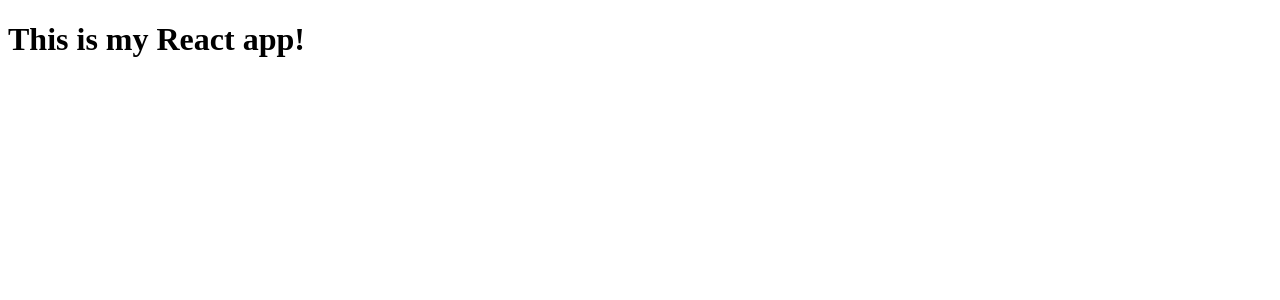
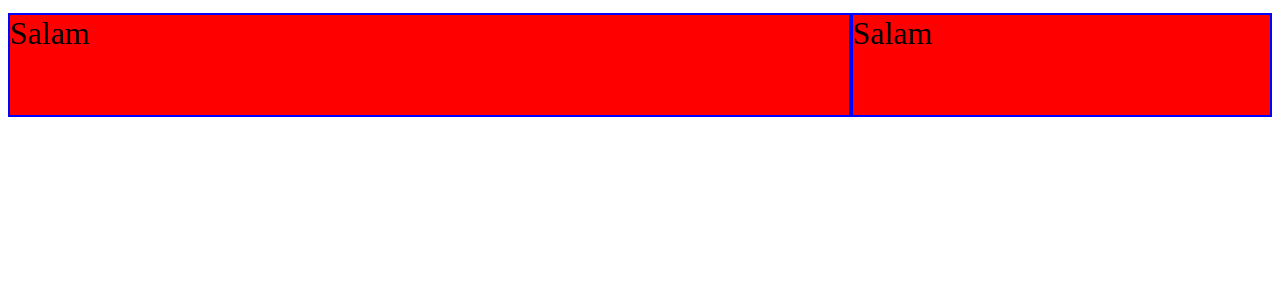
Before and after one commit to alirezatahani/React-Template, a React app: page / in a window 1280 px wide. Shown: the top 300 px of the page. Built offline with nearby package versions, Linux system fonts and the light colour scheme.

Commit message:
Row and Col components created

```diff
--- a/package.json
+++ b/package.json
@@ -28,7 +28,9 @@
     "webpack-dev-server": "^4.9.0"
   },
   "dependencies": {
+    "@types/styled-components": "^5.1.25",
     "react": "^18.0.0",
-    "react-dom": "^18.0.0"
+    "react-dom": "^18.0.0",
+    "styled-components": "^5.3.5"
   }
 }
--- /dev/null
+++ b/src/components/grid/content/Col.tsx
@@ -0,0 +1,29 @@
+import * as React from 'react';
+import { StyledCol } from '../styles/Col.styles';
+type Props = {
+  children: React.ReactNode;
+  span?: number;
+  sm?: number;
+  md?: number;
+  lg?: number;
+  xl?: number;
+  xxl?: number;
+};
+
+const Col: React.FC<Props> = ({
+  sm,
+  md,
+  lg,
+  xl,
+  xxl,
+  span,
+  children,
+}: Props) => {
+  return (
+    <StyledCol sm={sm} md={md} lg={lg} xl={xl} xxl={xxl} span={span}>
+      {children}
+    </StyledCol>
+  );
+};
+
+export default Col;
--- /dev/null
+++ b/src/components/grid/content/Row.tsx
@@ -0,0 +1,12 @@
+import * as React from 'react';
+import { FlexRow } from '../styles/Row.styles';
+
+type Props = {
+  children: React.ReactNode;
+};
+
+const Row: React.FC<Props> = ({ children }: Props) => {
+  return <FlexRow>{children}</FlexRow>;
+};
+
+export default Row;
--- /dev/null
+++ b/src/components/grid/styles/Col.styles.tsx
@@ -0,0 +1,39 @@
+import * as React from 'react';
+import styled from 'styled-components';
+
+interface ColProps {
+  span?: number;
+  sm?: number;
+  md?: number;
+  lg?: number;
+  xl?: number;
+  xxl?: number;
+}
+
+const sizes = {
+  mobile: '576px',
+  laptop: '768px',
+  desktop: '1200px',
+};
+
+export const devices = {
+  mobile: `(min-width: ${sizes.mobile})`,
+  laptop: `(min-width: ${sizes.laptop})`,
+  desktop: `(min-width: ${sizes.desktop})`,
+};
+
+const calculateWidth = (num: number) => `${(num * 100) / 12}%`;
+
+export const StyledCol = styled.div<ColProps>`
+  border: solid 2px blue;
+
+  @media ${devices.mobile} {
+    width: ${({ sm }) => sm && calculateWidth(sm)};
+  }
+  @media ${devices.laptop} {
+    width: ${({ md }) => md && calculateWidth(md)};
+  }
+  @media ${devices.desktop} {
+    width: ${({ lg }) => lg && calculateWidth(lg)};
+  }
+`;
--- /dev/null
+++ b/src/components/grid/styles/Row.styles.tsx
@@ -0,0 +1,11 @@
+import styled from 'styled-components';
+
+export const FlexRow = styled.div`
+  display: flex;
+  flex-wrap: wrap;
+
+  > * {
+    max-width: 100%;
+    margin-top: 5px;
+  }
+`;
--- a/src/index.tsx
+++ b/src/index.tsx
@@ -1,7 +1,47 @@
 import * as ReactDOM from 'react-dom';
 import * as React from 'react';
+import Row from './components/grid/content/Row';
+import Col from './components/grid/content/Col';
+import { createGlobalStyle } from 'styled-components';
 
-const App = () => {
-  return <h1>This is my React app!</h1>;
+const GlobalStyle = createGlobalStyle`
+  * {
+    box-sizing: border-box;
+  }
+`;
+
+const App: React.FC = () => {
+  return (
+    <>
+      <GlobalStyle />
+      <Row>
+        <Col sm={12} md={6} lg={8}>
+          <div
+            style={{
+              width: '100%',
+              height: 100,
+              background: 'red',
+              fontSize: '2rem',
+            }}
+          >
+            Salam
+          </div>
+        </Col>
+        <Col sm={12} md={6} lg={4}>
+          <div
+            style={{
+              width: '100%',
+              height: 100,
+              background: 'red',
+              fontSize: '2rem',
+            }}
+          >
+            Salam
+          </div>
+        </Col>
+      </Row>
+    </>
+  );
 };
+
 ReactDOM.render(<App />, document.getElementById('app'));
```
Also changed, not shown: src/components/grid/Index.ts (added), 1 other file (tests, documents, lock files or other folders).
